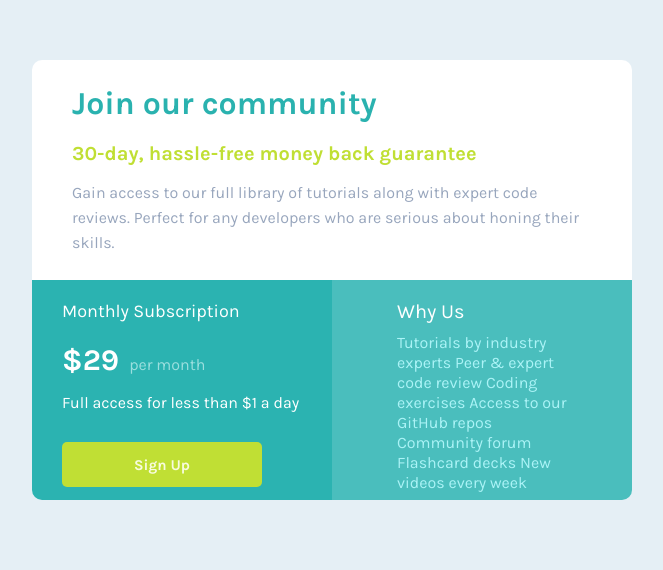
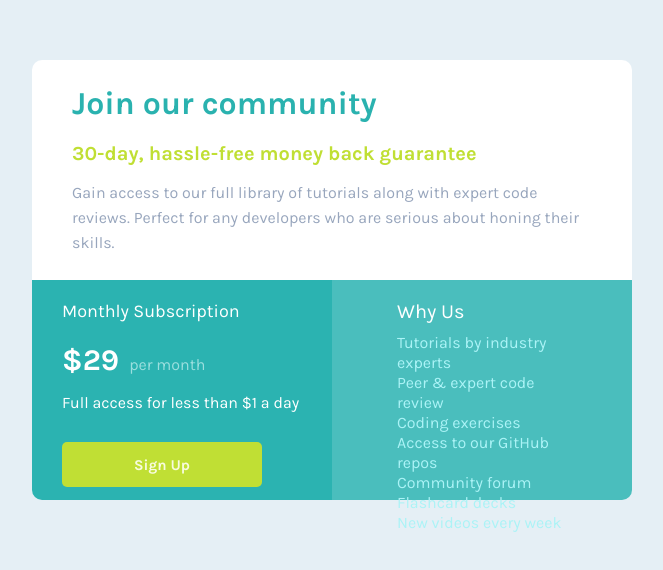
Before and after one commit to SayedMuhammadAbdullah/Frontendprojects, a plain HTML site: page single-price-grid/index.html in a window 1280 px wide. Shown: the part 120-690 px from the top of the page, without its empty margins (308-971 px from the left). Drawn offline with Linux system fonts and the light colour scheme.

Commit message:
index.html

```diff
--- a/single-price-grid/index.html
+++ b/single-price-grid/index.html
@@ -25,13 +25,13 @@
 </div>
   <div class="why-us">
     <h2>Why Us</h2>
-    <p>Tutorials by industry experts
-      Peer &amp; expert code review
-      Coding exercises
-      Access to our GitHub repos
-      Community forum
-      Flashcard decks
-      New videos every week</p>
+    <p>Tutorials by industry experts</p>
+      <p>Peer &amp; expert code review</p>
+      <p>Coding exercises</p>
+      <p>Access to our GitHub repos</p>
+      <p>Community forum</p>
+      <p>Flashcard decks</p>
+      <p>New videos every week</p>
   </div>
 </main>
 
```
